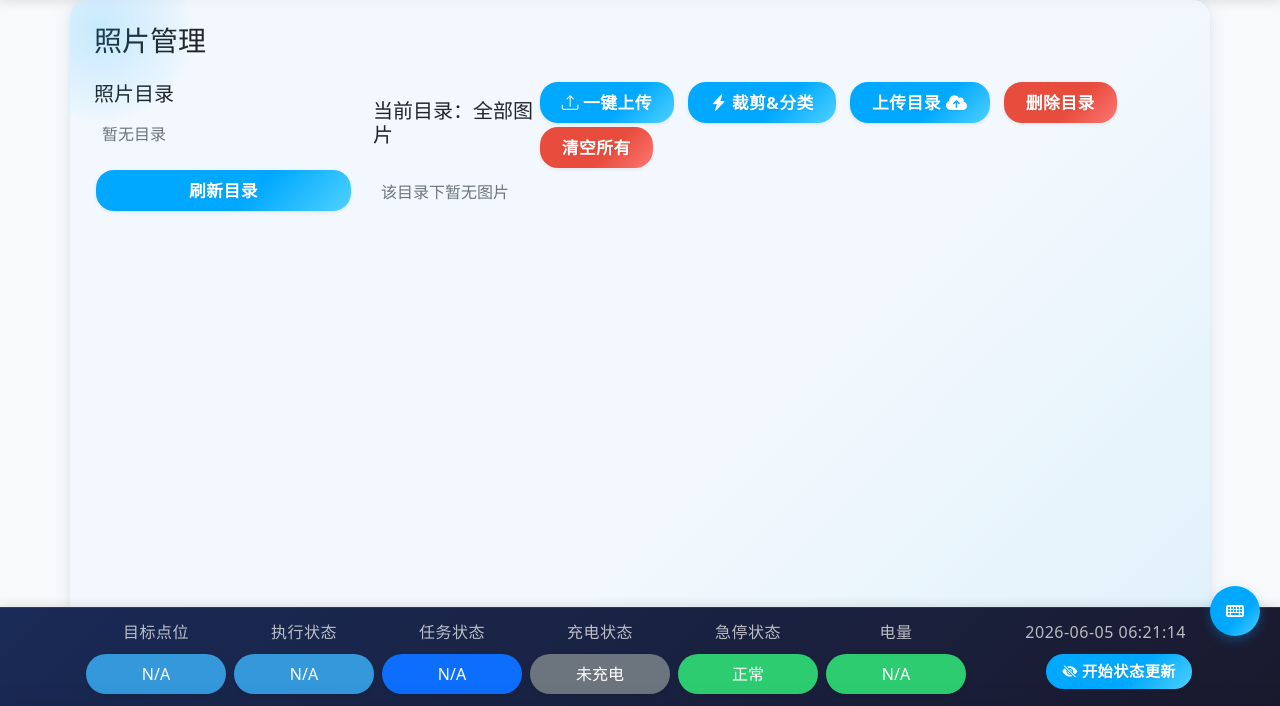
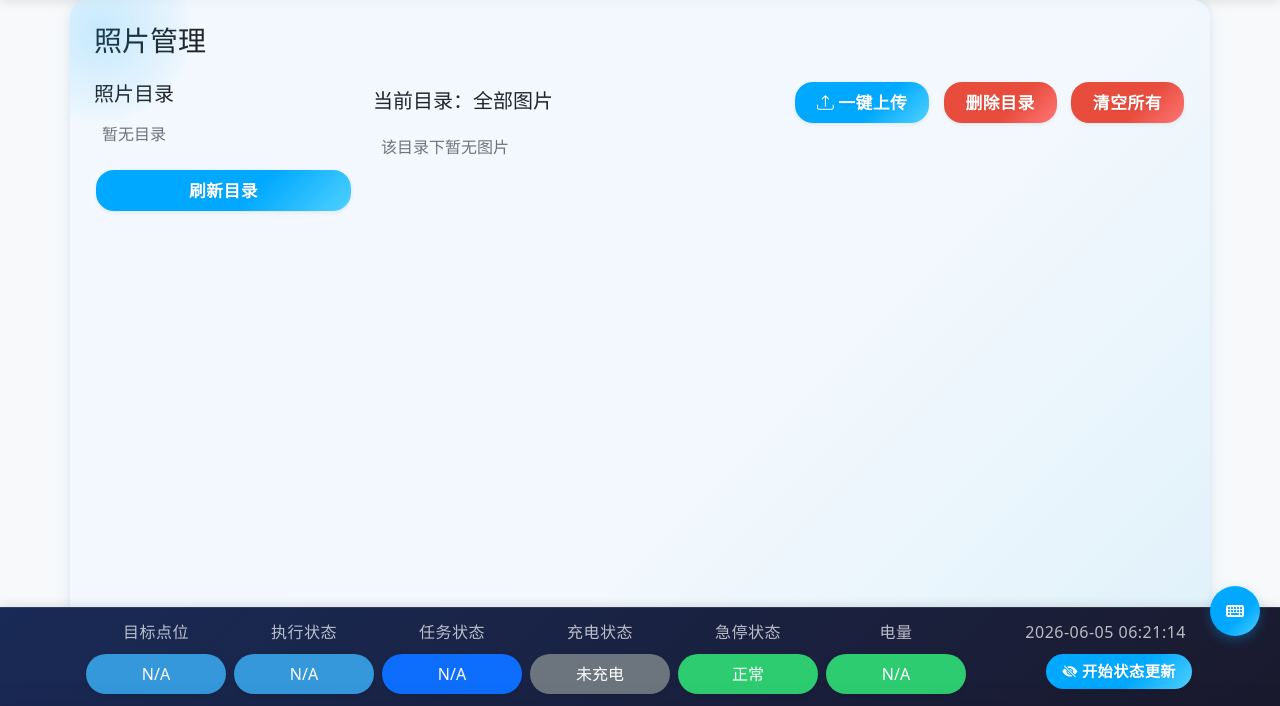
Before and after one commit to kzeng/bk-robot, a Flask app: template app/templates/photos.html in a window 1280 px wide. Shown: the part 94-800 px from the top of the page. Run offline with Flask 3, Linux system fonts and the light colour scheme; the template is opened without the code that fills it, so the values that code supplies are empty; the visitor is signed in with stand-in values (Sample User, id 1); some libraries are stand-ins or nearby versions.

Commit message:
UI enhancement

```diff
--- a/app/templates/photos.html
+++ b/app/templates/photos.html
@@ -75,14 +75,7 @@
                             <i class="bi bi-upload me-1"></i>一键上传
                         </button>
 
-                        {% if session.role == 'super_user' %}
-                        <button id="cropAndUploadBtn" class="btn btn-primary me-2">
-                        <i class="bi bi-lightning-charge-fill me-1"></i>裁剪&分类
-                        </button>
-                        <button id="uploadSelectedBtn" class="btn btn-success me-2">
-                        上传目录 <i class="fa fa-cloud-upload" aria-hidden="true"></i>
-                        </button>
-                        {% endif %}
+                        {# Temporarily hidden from UI; related JS and backend logic are retained. #}
 
                         <button id="deleteSelectedBtn" class="btn btn-danger me-2">
                             删除目录
```
